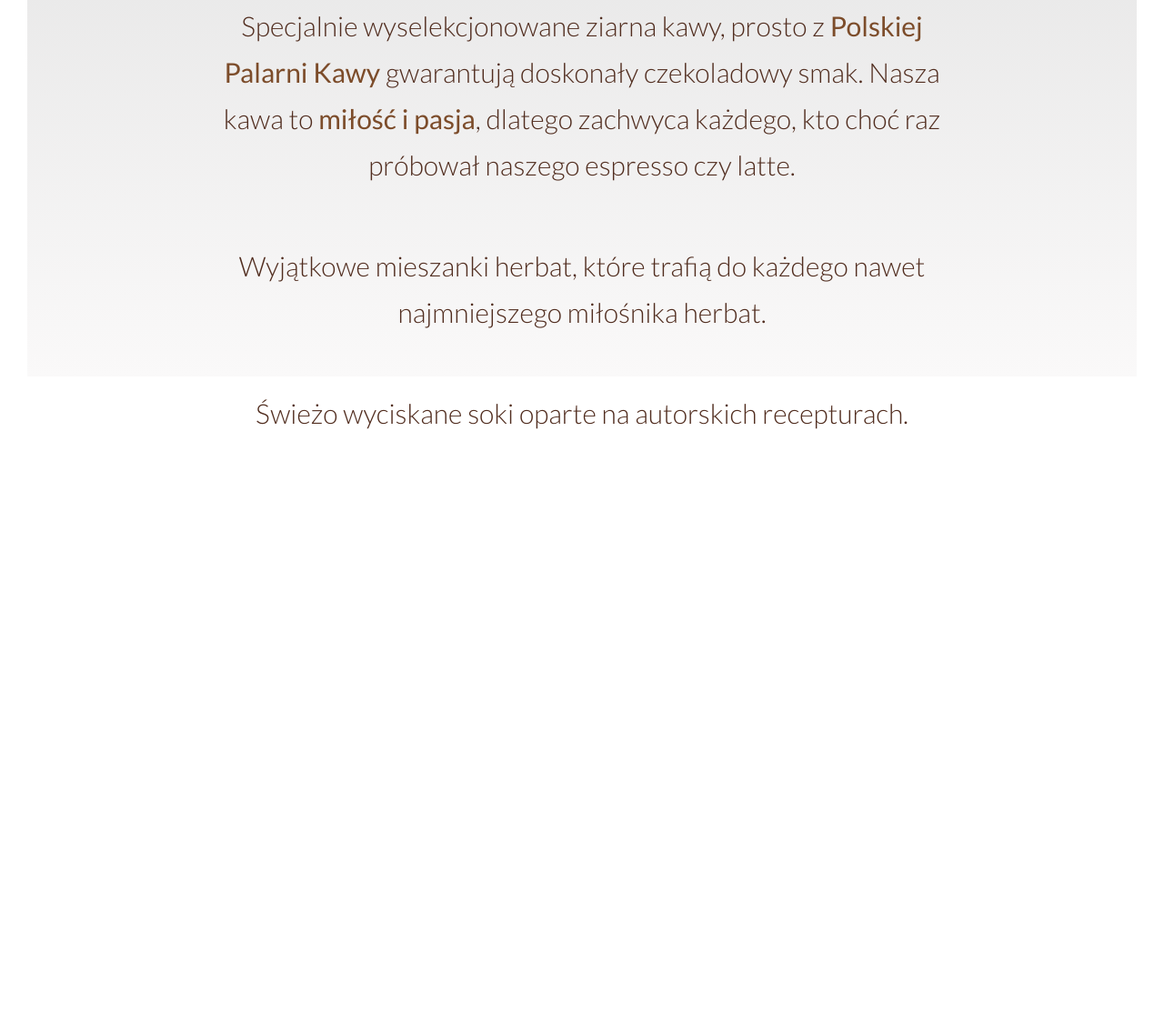
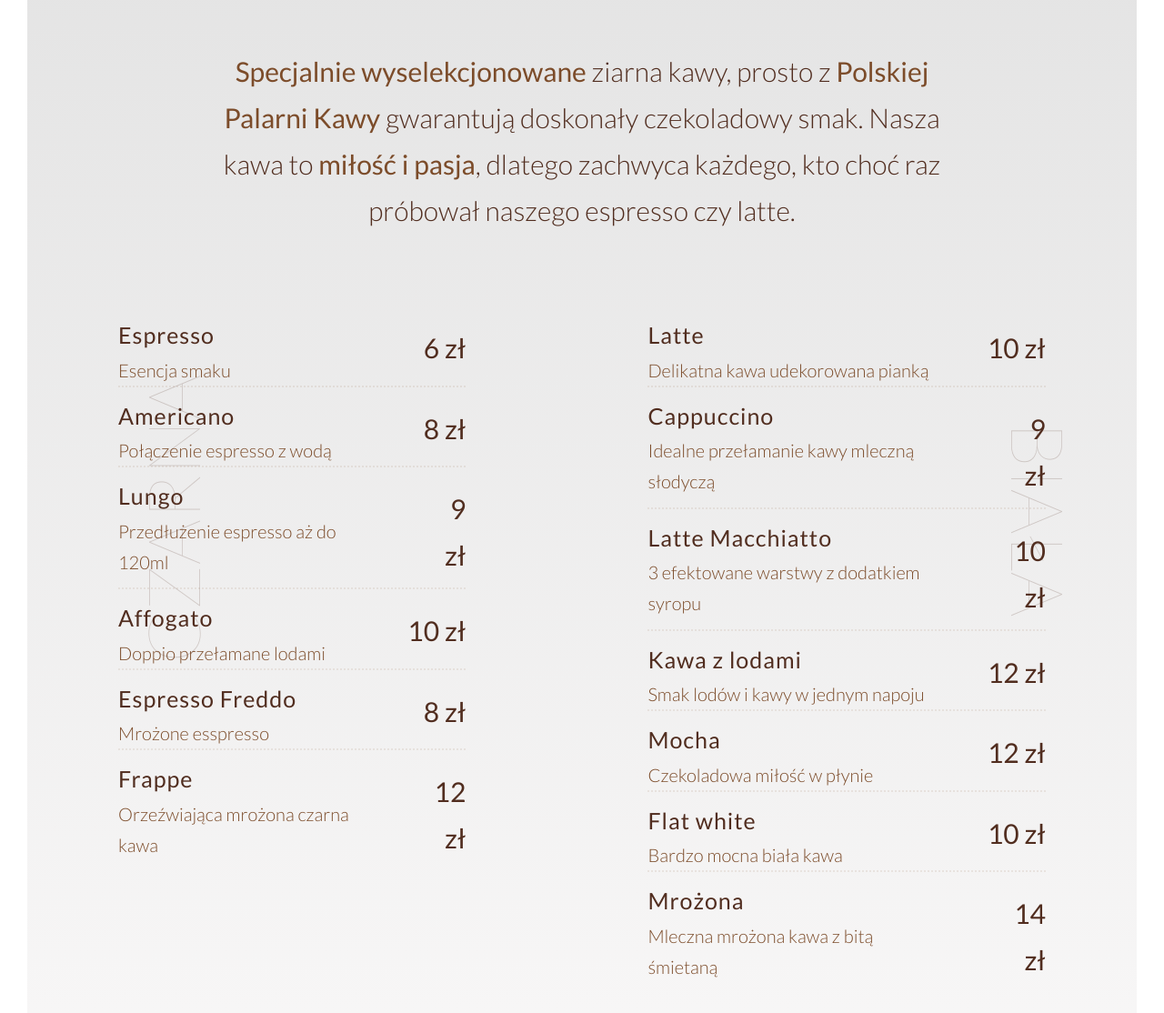
Before and after one commit to Arsenowy/Coffee-City, a website: page index.html in a window 1280 px wide. Shown: the part 2997-4111 px from the top of the page at 91% size. Before the commit the page ends 3507 px from the top, so only its background shows below. Drawn offline with Linux system fonts and the light colour scheme.

Commit message:
Add coffee menu

```diff
--- a/index.html
+++ b/index.html
@@ -106,39 +106,146 @@
           <span class="heading-secondary--main">MENU</span>
 
           <span class="heading-secondary--sub"
-            >Specjalnie wyselekcjonowane ziarna kawy, prosto z
+            ><strong>Specjalnie wyselekcjonowane </strong>ziarna kawy, prosto z
             <strong>Polskiej Palarni Kawy</strong>
             gwarantują doskonały czekoladowy smak. Nasza kawa to
             <strong>miłość i pasja</strong>, dlatego zachwyca każdego, kto choć
             raz próbował naszego espresso czy latte. <br
           /></span>
+        </h2>
 
-          <div class="menu__box">
-            <div class="menu__list">
-              <div class="menu__item"></div>
-              <div class="menu__item"></div>
-              <div class="menu__item"></div>
-              <div class="menu__item"></div>
-              <div class="menu__item"></div>
-            </div>
-            <div class="menu__list">
-              <div class="menu__item"></div>
-              <div class="menu__item"></div>
-              <div class="menu__item"></div>
-              <div class="menu__item"></div>
-              <div class="menu__item"></div>
-            </div>
-          </div>
+        <div class="menu__coffee">
+          <ul class="menu__list">
+            <li class="menu__item">
+              <div class="menu__box">
+                <div class="menu__item--name">Espresso</div>
+                <div class="menu__item--note">
+                  Esencja smaku
+                </div>
+              </div>
+              <div class="menu__price">6 zł</div>
+            </li>
+            <li class="menu__item">
+              <div class="menu__box">
+                <div class="menu__item--name">Americano</div>
+                <div class="menu__item--note">
+                  Połączenie espresso z wodą
+                </div>
+              </div>
+              <div class="menu__price">8 zł</div>
+            </li>
+            <li class="menu__item">
+              <div class="menu__box">
+                <div class="menu__item--name">Lungo</div>
+                <div class="menu__item--note">
+                  Przedłużenie espresso aż do 120ml
+                </div>
+              </div>
+              <div class="menu__price">9 zł</div>
+            </li>
+            <li class="menu__item">
+              <div class="menu__box">
+                <div class="menu__item--name">Affogato</div>
+                <div class="menu__item--note">
+                  Doppio przełamane lodami
+                </div>
+              </div>
+              <div class="menu__price">10 zł</div>
+            </li>
+            <li class="menu__item">
+              <div class="menu__box">
+                <div class="menu__item--name">Espresso Freddo</div>
+                <div class="menu__item--note">
+                  Mrożone esspresso
+                </div>
+              </div>
+              <div class="menu__price">8 zł</div>
+            </li>
+            <li class="menu__item">
+              <div class="menu__box">
+                <div class="menu__item--name">Frappe</div>
+                <div class="menu__item--note">
+                  Orzeźwiająca mrożona czarna kawa
+                </div>
+              </div>
+              <div class="menu__price">12 zł</div>
+            </li>
+          </ul>
 
-          <span class="heading-secondary--sub"
-            >Wyjątkowe mieszanki herbat, które trafią do każdego nawet
-            najmniejszego miłośnika herbat. <br
-          /></span>
-          <span class="heading-secondary--sub"
-            >Świeżo wyciskane soki oparte na autorskich recepturach.</span
-          >
-        </h2>
+          <ul class="menu__list">
+            <li class="menu__item">
+              <div class="menu__box">
+                <div class="menu__item--name">Latte</div>
+                <div class="menu__item--note">
+                  Delikatna kawa udekorowana pianką
+                </div>
+              </div>
+              <div class="menu__price">10 zł</div>
+            </li>
+            <li class="menu__item">
+              <div class="menu__box">
+                <div class="menu__item--name">Cappuccino</div>
+                <div class="menu__item--note">
+                  Idealne przełamanie kawy mleczną słodyczą
+                </div>
+              </div>
+              <div class="menu__price">9 zł</div>
+            </li>
+            <li class="menu__item">
+              <div class="menu__box">
+                <div class="menu__item--name">Latte Macchiatto</div>
+                <div class="menu__item--note">
+                  3 efektowane warstwy z dodatkiem syropu
+                </div>
+              </div>
+              <div class="menu__price">10 zł</div>
+            </li>
+            <li class="menu__item">
+              <div class="menu__box">
+                <div class="menu__item--name">Kawa z lodami</div>
+                <div class="menu__item--note">
+                  Smak lodów i kawy w jednym napoju
+                </div>
+              </div>
+              <div class="menu__price">12 zł</div>
+            </li>
+            <li class="menu__item">
+              <div class="menu__box">
+                <div class="menu__item--name">Mocha</div>
+                <div class="menu__item--note">
+                  Czekoladowa miłość w płynie
+                </div>
+              </div>
+              <div class="menu__price">12 zł</div>
+            </li>
+            <li class="menu__item">
+              <div class="menu__box">
+                <div class="menu__item--name">Flat white</div>
+                <div class="menu__item--note">
+                  Bardzo mocna biała kawa
+                </div>
+              </div>
+              <div class="menu__price">10 zł</div>
+            </li>
+            <li class="menu__item">
+              <div class="menu__box">
+                <div class="menu__item--name">Mrożona</div>
+                <div class="menu__item--note">
+                  Mleczna mrożona kawa z bitą śmietaną
+                </div>
+              </div>
+              <div class="menu__price">14 zł</div>
+            </li>
+          </ul>
+        </div>
       </section>
     </main>
   </body>
 </html>
+<!-- <span class="heading-secondary--sub"
+            ><strong>Wyjątkowe mieszanki herbat</strong>, które trafią do gustu
+            każdego miłośnika herbat. <br
+          /></span>
+          <span class="heading-secondary--sub"
+            ><strong>Świeżo wyciskane soki</strong> oparte na
+            <strong>autorskich recepturach.</span -->
--- a/sass/components/_menu.scss
+++ b/sass/components/_menu.scss
@@ -0,0 +1,68 @@
+.menu {
+  &__coffee {
+    display: flex;
+    justify-content: center;
+    color: $color-primary-dark;
+    position: relative;
+  }
+
+  &__list {
+    margin: 5rem 10rem;
+
+    &::before {
+      content: 'CZARNA';
+      font-size: 8rem;
+      font-weight: 100;
+      transform: rotate(-90deg);
+      position: absolute;
+      left: 0;
+      top: 25%;
+      opacity: 0.1;
+    }
+
+    &::after {
+      content: 'BIAŁA';
+      font-size: 8rem;
+      font-weight: 100;
+      transform: rotate(90deg);
+      position: absolute;
+      right: 0;
+      top: 25%;
+      opacity: 0.1;
+    }
+  }
+
+  &__price {
+    font-size: 3rem;
+    display: flex;
+    text-align: end;
+    margin: 1rem 0 1rem 5rem;
+  }
+
+  &__item {
+    display: flex;
+    justify-content: space-between;
+    margin: 1rem 0;
+
+    &:not(:last-child) {
+      border-bottom: dotted rgba($color-primary, $alpha: 0.1) 2px;
+    }
+
+    &--name {
+      font-weight: 400;
+      letter-spacing: 1px;
+      font-size: 2.5rem;
+    }
+
+    &--note {
+      color: $color-primary;
+      font-size: 2rem;
+      font-weight: 300;
+    }
+  }
+
+  &__box {
+    display: flex;
+    flex-direction: column;
+  }
+}
--- a/sass/pages/_home.scss
+++ b/sass/pages/_home.scss
@@ -30,8 +30,6 @@
 }
 
 .section-menu {
-  height: 85vh;
-
   background-image: linear-gradient(
     to bottom,
     rgba($color-grey-light-2, 0.6),
@@ -39,5 +37,5 @@
   );
 
   margin-top: -15vh;
-  padding: 10rem 0;
+  padding: 15rem 0;
 }
```
Also changed, not shown: css/style.css.
